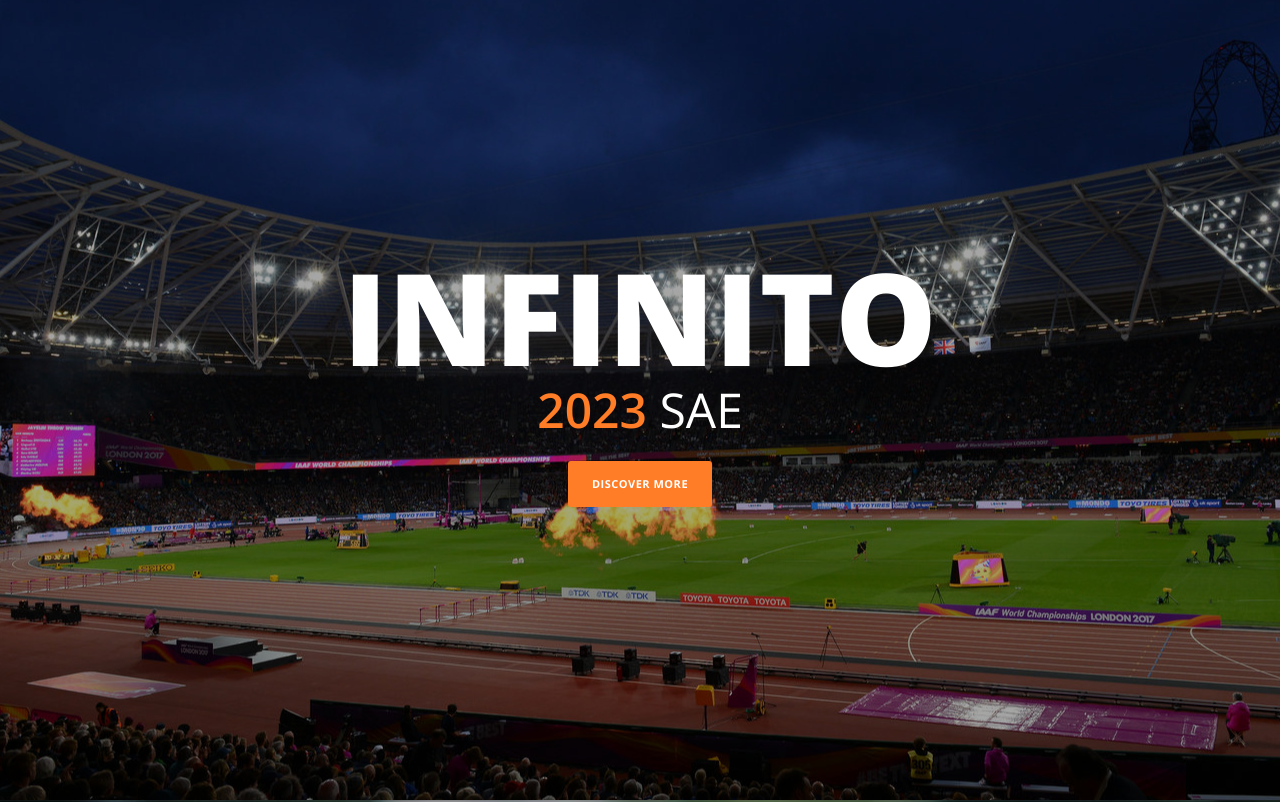
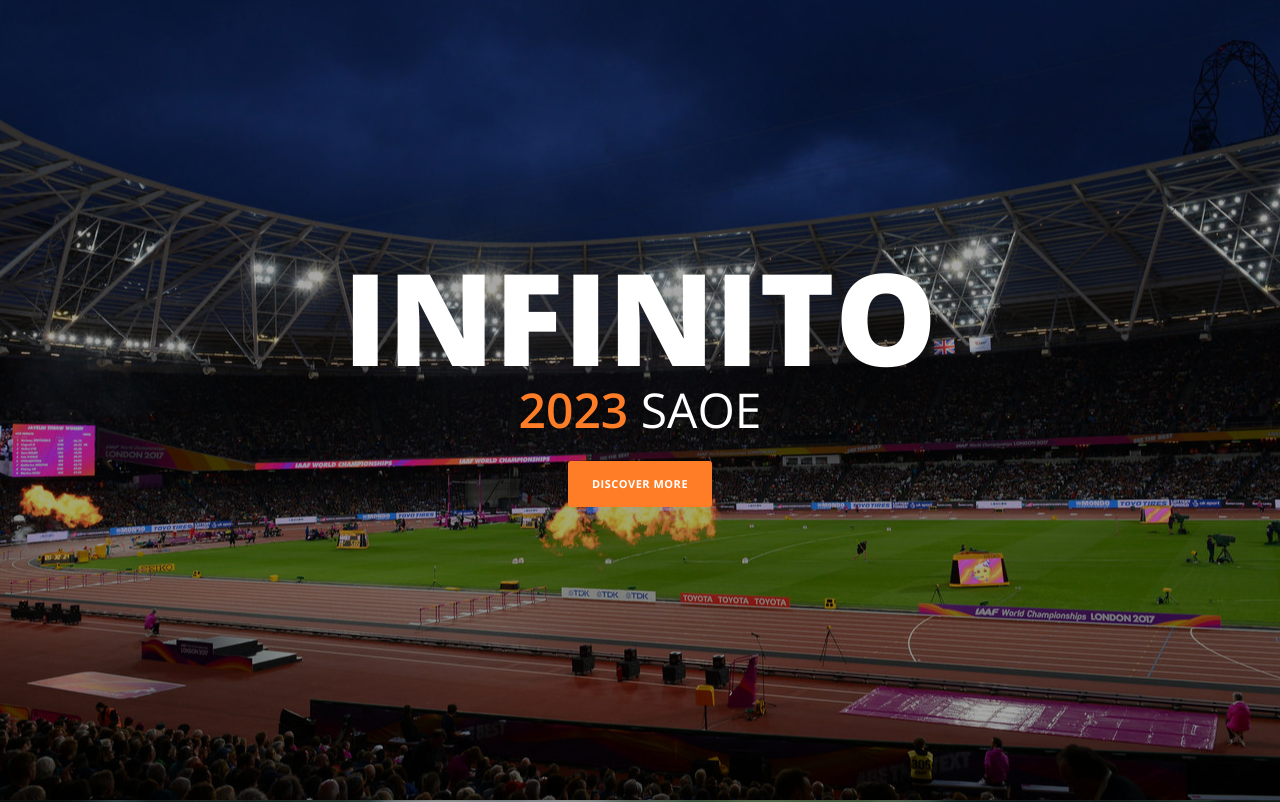
Before and after one commit to Rhythm-cmd/infinito2023, a plain HTML site: page index.html in a window 1280 px wide. Shown: the top 802 px of the page. Drawn offline with nearby package versions, Linux system fonts and the light colour scheme.

Commit message:
Update index.html

```diff
--- a/index.html
+++ b/index.html
@@ -27,7 +27,7 @@
         <div class="container">
             <div class="first-content">
                 <h1>INFINITO</h1>
-                <span><em>2023</em> SAE</span>
+                <span><em>2023</em> SAOE</span>
                 <div class="primary-button">
                     <a href="#services">Discover More</a>
                 </div>
```
